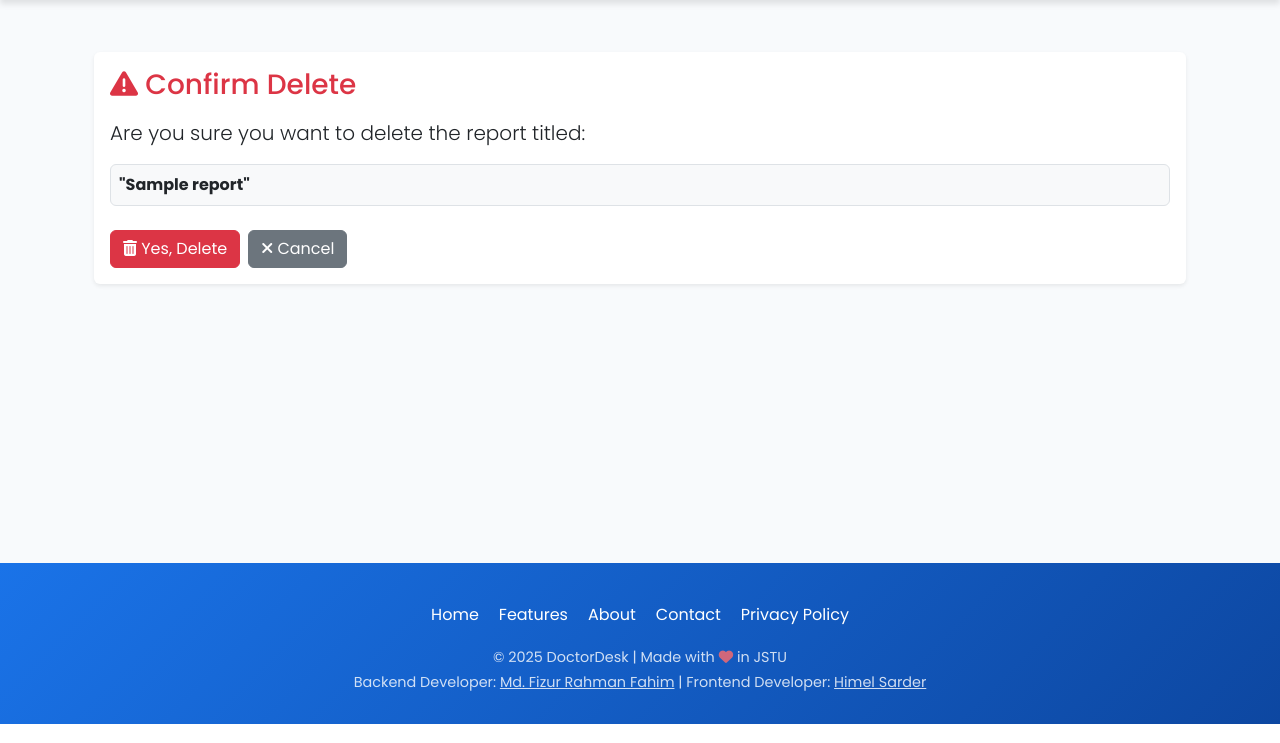
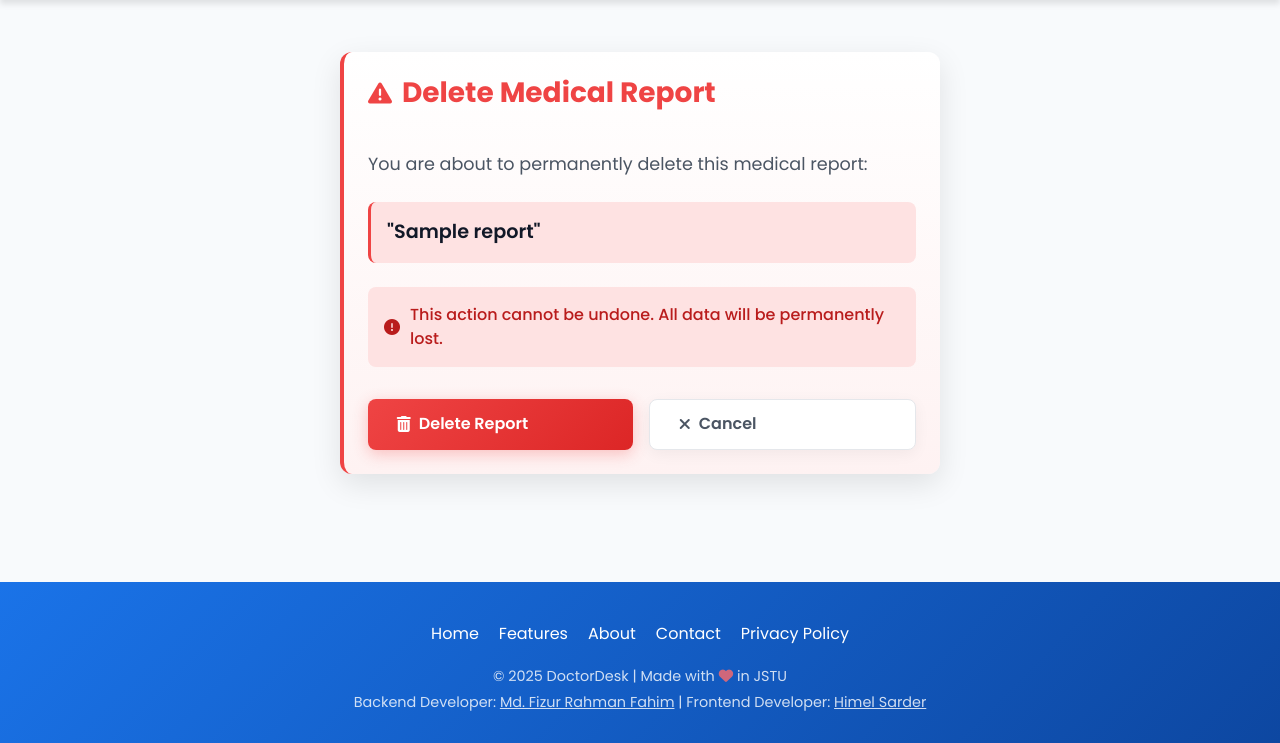
Before and after one commit to Fizur-Rahman-Fahim/Doctor-Desk, a Django app: page /patients/report/1/delete/ in a window 1280 px wide. Shown: the part 76-819 px from the top of the page. Run offline with Django 5.2, Linux system fonts and the light colour scheme; tables that the repository leaves empty hold one stand-in row (Sample ...); some libraries are stand-ins or nearby versions.

Commit message:
Update delete_report_confirm.html

```diff
--- a/patients/templates/patients/delete_report_confirm.html
+++ b/patients/templates/patients/delete_report_confirm.html
@@ -2,19 +2,189 @@
 {% load static %}
 
 {% block content %}
-  <div class="container mt-5">
-    <div class="card shadow-sm border-0">
-      <div class="card-body">
-        <h3 class="text-danger mb-3"><i class="fas fa-exclamation-triangle"></i> Confirm Delete</h3>
-        <p class="lead">Are you sure you want to delete the report titled:</p>
-        <p class="fw-bold text-dark border p-2 bg-light rounded">"{{ report.title }}"</p>
+<style>
+  .delete-container {
+    max-width: 600px;
+    margin: 3rem auto;
+    animation: fadeIn 0.4s ease-out;
+  }
 
-        <form method="post" class="mt-4 d-flex gap-2">
-          {% csrf_token %}
-          <button type="submit" class="btn btn-danger"><i class="fas fa-trash-alt"></i> Yes, Delete</button>
-          <a href="{% url 'report_list' report.patient.id %}" class="btn btn-secondary"><i class="fas fa-times"></i> Cancel</a>
-        </form>
+  @keyframes fadeIn {
+    from { opacity: 0; transform: translateY(20px); }
+    to { opacity: 1; transform: translateY(0); }
+  }
+
+  .delete-card {
+    border: none;
+    border-radius: 12px;
+    overflow: hidden;
+    box-shadow: 0 10px 30px rgba(0, 0, 0, 0.1);
+    border-left: 4px solid #ef4444;
+    background: linear-gradient(to bottom, #fff 0%, #fef2f2 100%);
+  }
+
+  .delete-header {
+    padding: 1.5rem 1.5rem 0;
+  }
+
+  .delete-title {
+    font-weight: 700;
+    color: #ef4444;
+    display: flex;
+    align-items: center;
+    gap: 10px;
+    margin-bottom: 1rem;
+  }
+
+  .delete-icon {
+    font-size: 1.5rem;
+  }
+
+  .delete-body {
+    padding: 1.5rem;
+  }
+
+  .delete-message {
+    font-size: 1.1rem;
+    line-height: 1.6;
+    color: #4b5563;
+    margin-bottom: 1.5rem;
+  }
+
+  .report-title {
+    font-size: 1.2rem;
+    font-weight: 600;
+    color: #111827;
+    background-color: #fee2e2;
+    padding: 1rem;
+    border-radius: 8px;
+    border-left: 3px solid #ef4444;
+    margin: 1.5rem 0;
+  }
+
+  .warning-alert {
+    background-color: #fee2e2;
+    padding: 1rem;
+    border-radius: 8px;
+    margin: 1.5rem 0;
+    display: flex;
+    align-items: center;
+    gap: 10px;
+    color: #b91c1c;
+    font-weight: 500;
+  }
+
+  .delete-actions {
+    display: flex;
+    gap: 1rem;
+    margin-top: 2rem;
+  }
+
+  .btn-delete {
+    background: linear-gradient(135deg, #ef4444 0%, #dc2626 100%);
+    border: none;
+    padding: 0.8rem 1.8rem;
+    border-radius: 8px;
+    font-weight: 600;
+    color: white;
+    transition: all 0.3s ease;
+    box-shadow: 0 4px 15px rgba(239, 68, 68, 0.3);
+    display: flex;
+    align-items: center;
+    gap: 8px;
+    flex: 1;
+  }
+
+  .btn-delete:hover {
+    transform: translateY(-2px);
+    box-shadow: 0 6px 20px rgba(239, 68, 68, 0.4);
+  }
+
+  .btn-cancel {
+    background-color: white;
+    border: 1px solid #e5e7eb;
+    color: #4b5563;
+    padding: 0.8rem 1.8rem;
+    border-radius: 8px;
+    font-weight: 600;
+    transition: all 0.3s ease;
+    box-shadow: 0 4px 15px rgba(0, 0, 0, 0.05);
+    display: flex;
+    align-items: center;
+    gap: 8px;
+    flex: 1;
+  }
+
+  .btn-cancel:hover {
+    background-color: #f3f4f6;
+    transform: translateY(-2px);
+    box-shadow: 0 6px 20px rgba(0, 0, 0, 0.1);
+  }
+
+  @media (max-width: 576px) {
+    .delete-actions {
+      flex-direction: column;
+    }
+
+    .btn-delete, .btn-cancel {
+      width: 100%;
+      justify-content: center;
+    }
+  }
+</style>
+
+<div class="delete-container">
+  <div class="delete-card">
+    <div class="delete-header">
+      <h3 class="delete-title">
+        <i class="fas fa-exclamation-triangle delete-icon"></i>
+        Delete Medical Report
+      </h3>
+    </div>
+    <div class="delete-body">
+      <p class="delete-message">
+        You are about to permanently delete this medical report:
+      </p>
+
+      <div class="report-title">
+        "{{ report.title }}"
       </div>
+
+      <div class="warning-alert">
+        <i class="fas fa-exclamation-circle"></i>
+        <span>This action cannot be undone. All data will be permanently lost.</span>
+      </div>
+
+      <form method="post">
+        {% csrf_token %}
+        <div class="delete-actions">
+          <button type="submit" class="btn btn-delete">
+            <i class="fas fa-trash-alt"></i>
+            Delete Report
+          </button>
+          <a href="{% url 'report_list' report.patient.id %}" class="btn btn-cancel">
+            <i class="fas fa-times"></i>
+            Cancel
+          </a>
+        </div>
+      </form>
     </div>
   </div>
+</div>
+
+<script>
+  document.addEventListener('DOMContentLoaded', function() {
+    // Add slight animation to buttons
+    const buttons = document.querySelectorAll('.btn-delete, .btn-cancel');
+    buttons.forEach((button, index) => {
+      button.style.opacity = '0';
+      button.style.transform = 'translateY(10px)';
+      setTimeout(() => {
+        button.style.transition = 'opacity 0.3s ease, transform 0.3s ease';
+        button.style.opacity = '1';
+        button.style.transform = 'translateY(0)';
+      }, 200 + (index * 100));
+    });
+  });
+</script>
 {% endblock %}
```
